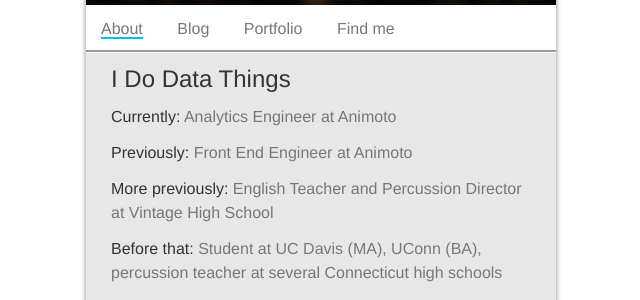
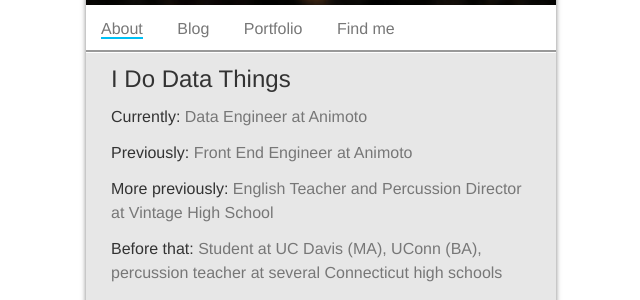
Before and after one commit to podopie/podopie.github.com, a Jekyll site: the page index.html, which Jekyll copies as it is, in a window 1280 px wide. Shown: the part 275-575 px from the top of the page, without its empty margins (319-959 px from the left). Built offline with Jekyll 4.4.1, drawn with Linux system fonts in a browser that asks for light colours; nearby versions of some CDN libraries.

Commit message:
fixing a borked link

```diff
--- a/index.html
+++ b/index.html
@@ -10,6 +10,7 @@
   <title>Hey Podo</title>
   <meta charset="UTF-8">
   <meta name="description" content="Ed Podojil: English teacher turned self-taught programmer with a hint of blog.">
+  <meta name="viewport" content="width=device-width, initial-scale=1, maximum-scale=1">
   <link rel="stylesheet" media="screen" href="/public/css/style.css">
   <script type="text/javascript" src="https://ajax.googleapis.com/ajax/libs/jquery/1.8.2/jquery.min.js"></script>
   <script type="text/javascript">
@@ -42,7 +43,7 @@
     <section class="body">
       <article class="about position position3">
         <h2>I Do Data Things</h2>
-        <p><strong>Currently:</strong> Analytics Engineer at Animoto</p>
+        <p><strong>Currently:</strong> Data Engineer at Animoto</p>
         <p><strong>Previously:</strong> Front End Engineer at Animoto</p>
         <p><strong>More previously:</strong> English Teacher and Percussion Director at Vintage High School</p>
         <p><strong>Before that:</strong> Student at UC Davis (MA), UConn (BA), percussion teacher at several Connecticut high schools</p>
@@ -59,7 +60,7 @@
         <h2>Portfolio</h2>
         <p><a href="http://www.github.com/podopie">Github</a></p>
         <p><a href="http://www.animoto.com/">Animoto</a></p>
-        <p><a href="resume.pdf">Resume</a></p>
+        <p><a href="public/etc/resume.pdf">Resume</a></p>
         <h2>Drums</h2>
         <p><a href="http://www.youtube.com/watch?v=0nGQtsJbPlk">Vintage High 2010, Music from "Up", Champions</a></p>
         <p><a href="http://www.youtube.com/watch?v=jmOWkk5GGNM">Vintage High 2011, Rhapsody, 1st Place</a></p>
```
